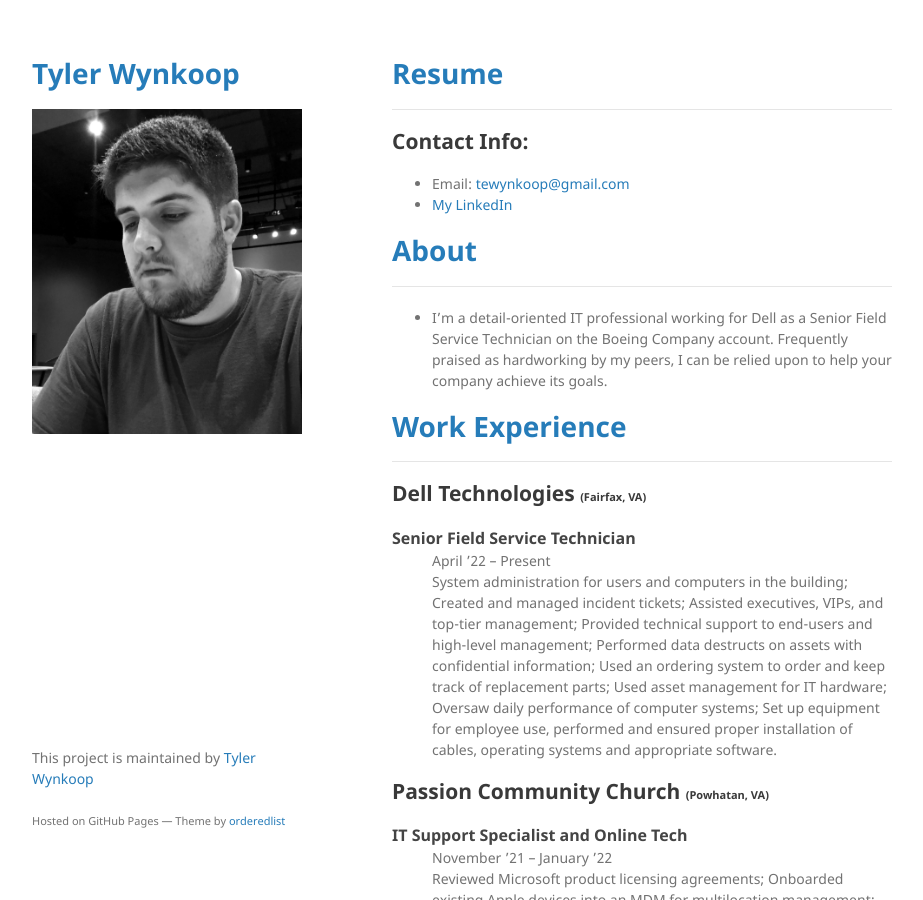
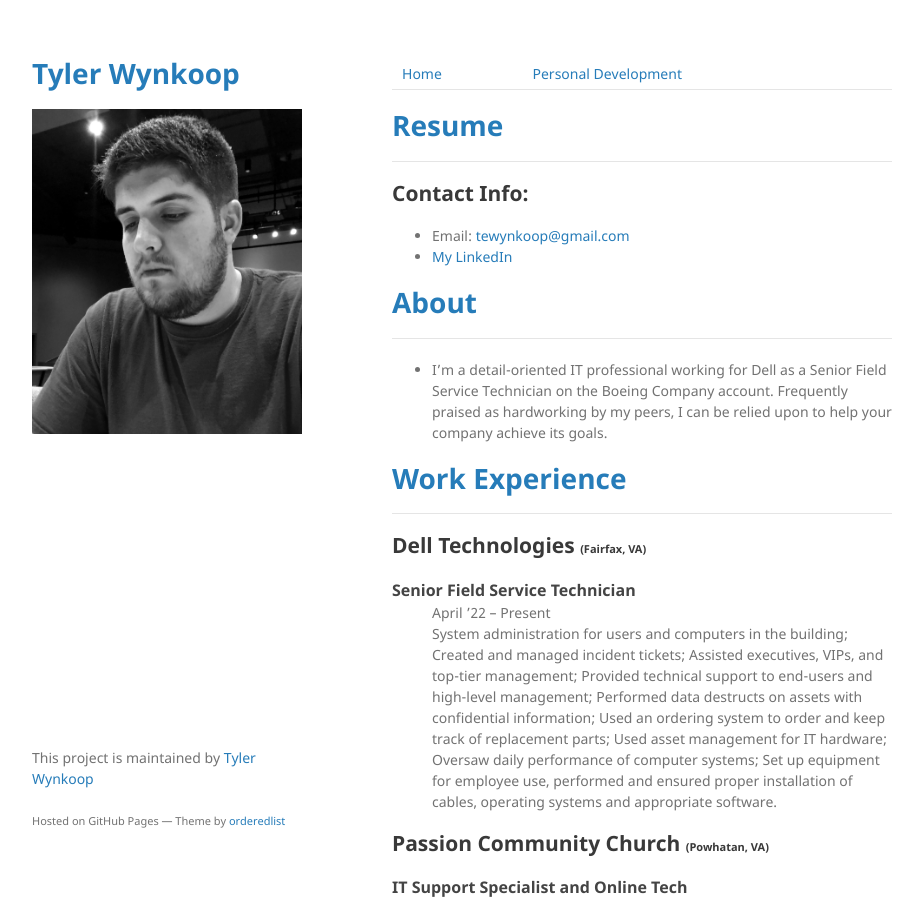
Before and after one commit to tewynkoop/TylerWynkoop, a Jekyll site: the page built from index.md, in a window 1280 px wide and 900 px high. Shown: the whole window, without its empty margins (178-1101 px from the left). Built offline with Jekyll 4.4.1, drawn with Linux system fonts in a browser that asks for light colours; a script that is not in the unit is left out; our own code applies the rules of GitHub Pages for plain Markdown files.

Commit message:
Update index.md

```diff
--- a/index.md
+++ b/index.md
@@ -1,6 +1,8 @@
 ---
 layout: default
 ---
+
+| [Home](./index.html) | [Personal Development](./personal-developement.html)|
 
 # <span style="color:#267CB9"> Resume </span>
 -----
```
